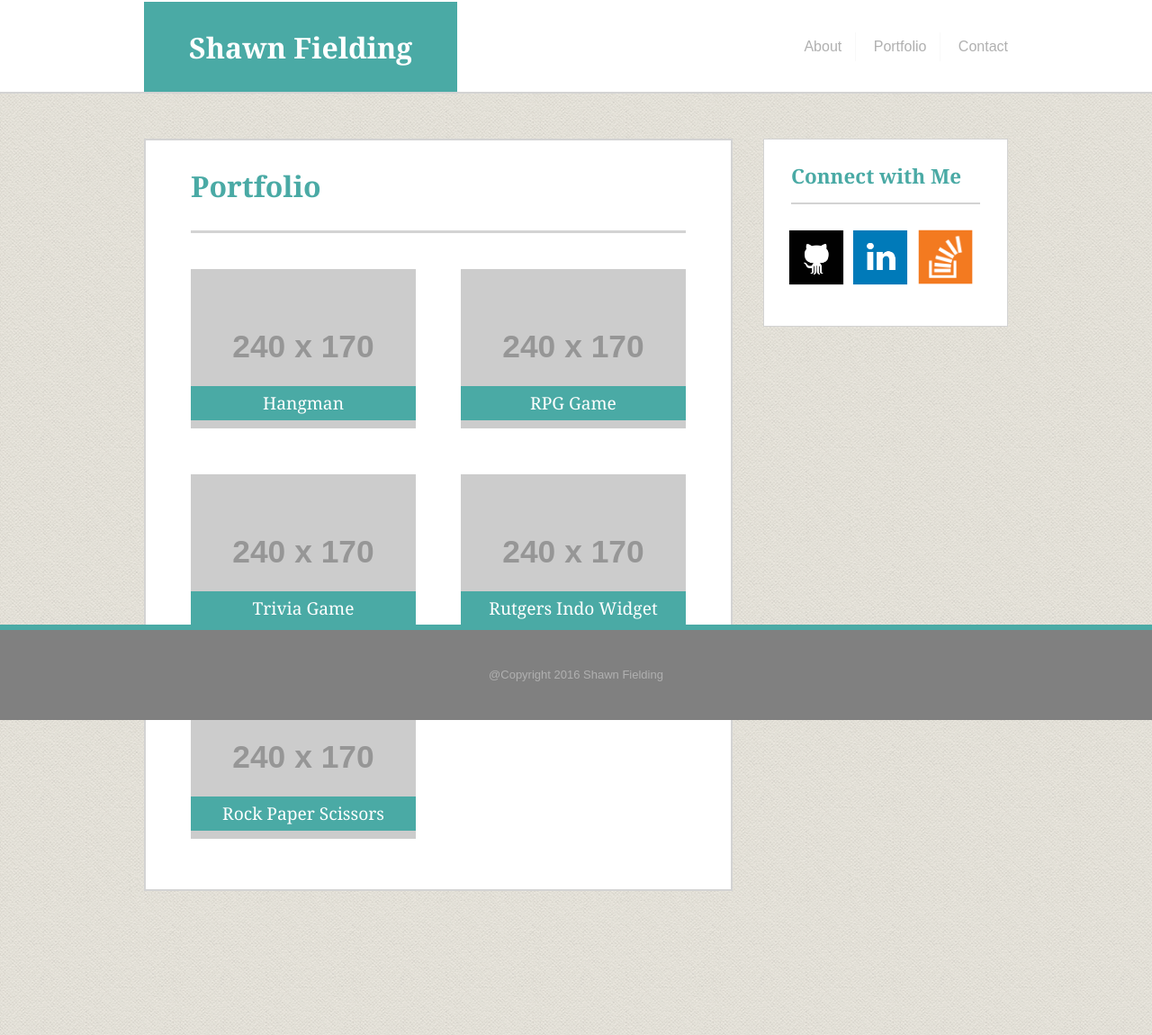
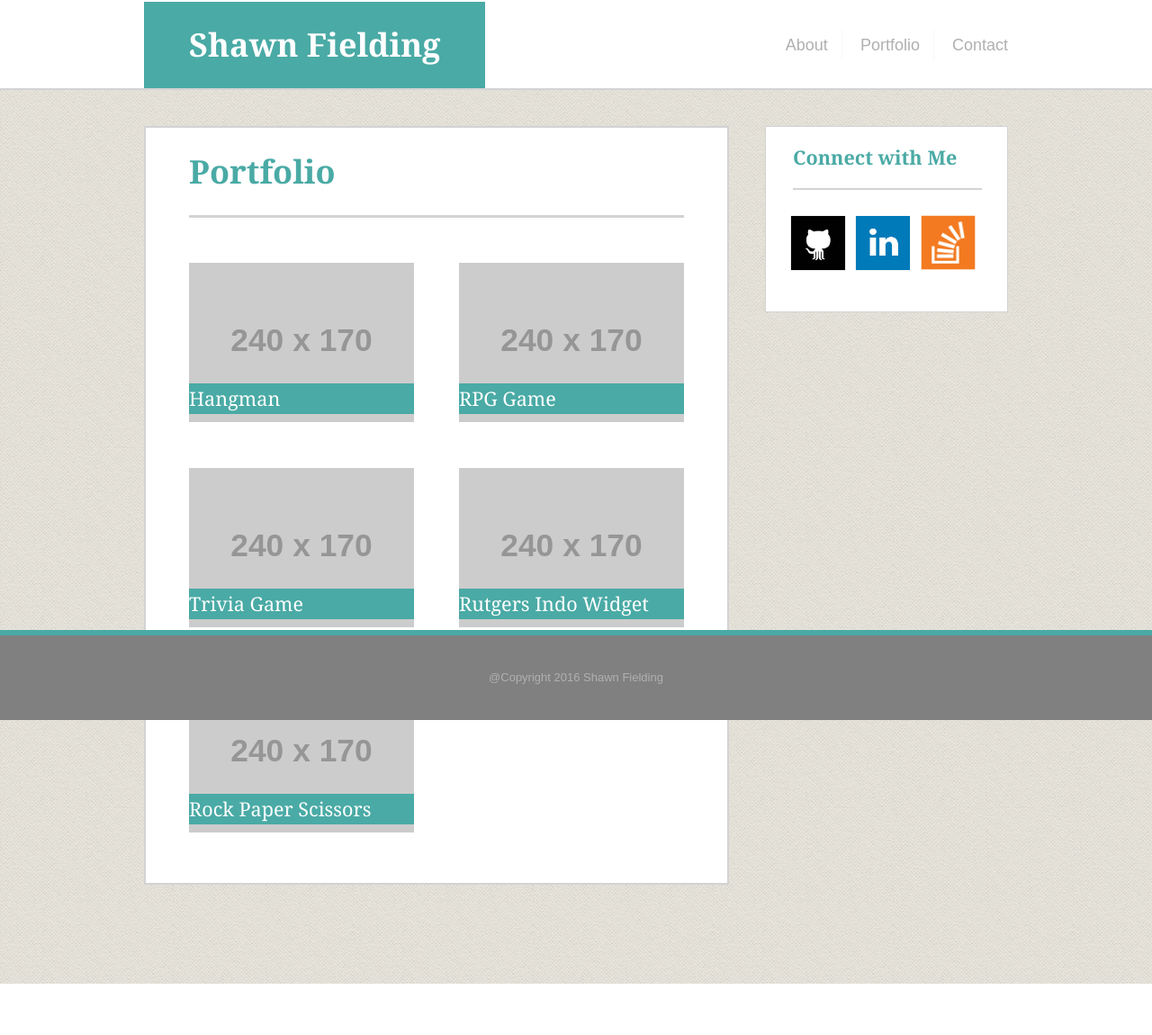
Before and after one commit to shawnfielding/Responsive-Portfolio, a PHP site: page /portfolio.html in a window 1280 px wide. Shown: the whole page at 90% size. After the commit the page ends 1093 px from the top, so only its background shows below. Run offline with PHP 8.4, Linux system fonts and the light colour scheme; grey boxes labelled with a size stand in for pictures from a placeholder-image service; some libraries are stand-ins or nearby versions.

Commit message:
Final Responsive

```diff
--- a/assets/css/style.css
+++ b/assets/css/style.css
@@ -1,5 +1,8 @@
 body {
     background: url("../images/seamless_paper_texture.png");
+}
+* {
+  box-sizing: border-box;
 }
 /*Altering text attributes*/
 a {
@@ -12,10 +15,11 @@ h1, h2, h3, h4{
 }
 
 h1, h2, h3{
-    float: left;
     font-weight: bold;
-    height: 30px;
-    line-height: 1em;
+    line-height: 100%;
+    position: relative;
+    top: 50%;
+    transform: translateY(-50%);
 }
 
 h1, h2{
@@ -30,39 +34,23 @@ h1, h4{
     color: white;
 }
 
-h1{
-    background-color: #4aaaa5;
-    padding: 35px 50px;
-    height: 30px;
+h3{
+    font-size: 1.2em;
 }
 
-h2{
-    padding-top:35px;
-}
-
-h3{
-    padding-top:30px;
-    font-size: 1.4em;
-}
 h4 {
-    text-align: center;
     font-size: larger;
     font-weight: 100;
 }
 
-ul{
-    list-style-type: none;
-    text-indent: 2em;
-}
+
 div{
-    color: rgb(176,176,176);
-    font-size: 16px;
-    line-height: 2;
+    color: #777;
+    font-size: 18px;
+    line-height: 34px;
     font-family: 'Arial', 'Helvetica Neue', Helvetica, sans-serif;
 }
-li{
-    line-height: 1.2em;
-}
+
 
 p::first-letter{
     font-size: larger;
@@ -70,6 +58,14 @@ p::first-letter{
     font-family: "Palatino Linotype", "Book Antiqua", Palatino, serif;
 
 }
+
+/*---------------------- general container affecting all pages--------*/
+.stuffcontainer {
+  width: 960px;
+  margin: auto;
+}
+
+
 /*----------------- Header Affecting All Pages ----------------*/
 header {
     background-color: white;
@@ -82,11 +78,21 @@ header {
 }
 
 #headcontent{
-    width: 960px;
-    height: 99%;
-    left: 0;
-    right: 0;
-    margin: auto;
+    height: 100%;
+    margin: 0 auto;
+}
+
+#headname{
+    float: left;
+    text-align: center;
+    padding-left: 50px;
+    padding-right: 50px;
+    height: 100%;
+    background-color: #4aaaa5;
+    line-height: 5px;
+    position: relative;
+    white-space: nowrap;
+
 }
 
 /*---------------- Navigation Affecting All Pages ---------*/
@@ -118,10 +123,9 @@ nav {
     border: none;
 }
 /*----------------- Content Area Affection all Pages -----------*/
-#container {
-    margin: 50px auto;
-    width: 960px;
+#bodycontent {
     overflow: auto;
+    margin-top: 40px;
 }
 
 #maincontent {
@@ -134,10 +138,9 @@ nav {
 }
 
 #maincontentheader {
-    display: block;
-    float: left;
+    /*display: block;*/
     white-space: nowrap;
-    margin:0px 50px 20px 50px;
+    margin: 0 auto ;
     width: 550px;
     height: 100px;
     border-bottom: 3px solid lightgray;
@@ -145,13 +148,12 @@ nav {
 
 #maincontentcontent {
     display: block;
-    float: left;
-    margin:0px 50px 0px 50px;
+    margin: 30px auto;
     width: 550px;
 }
 /*------------------- Contact Area Specifc ----------------*/
 #profile {
-    height: 200px;
+    width: 200px;
     float: left;
     margin-right: 20px;
 }
@@ -267,7 +269,7 @@ footer{
     background-color: gray;
     border-top: 6px solid #4aaaa5;
     font-size: small;
-    color: whitxe;
+    color: white;
     height: 100px;
 
 }
--- a/portfolio.html
+++ b/portfolio.html
@@ -2,14 +2,17 @@
 <html>
 <head>
 	<meta charset="utf-8">
+	<meta name="viewport" content="width=device-width, initial-scale=1">
 	<link rel="stylesheet" type="text/css" href="assets/css/reset.css">
 	<link rel="stylesheet" type="text/css" href="assets/css/style.css">
 	<title>Shawn Fielding's Portfolio</title>
 </head>
 <body>
 	<header>
-		<div id="headcontent">
-			<h1>Shawn Fielding</h1>
+		<div id="headcontent" class="stuffcontainer">
+			<div id="headname">
+				<h1>Shawn Fielding</h1>
+			</div>
 			<nav>
 				<div class="navlink"><a href="index.html">About</a></div>
 				<div class="navlink"><a href="portfolio.html">Portfolio</a></div>
@@ -17,8 +20,8 @@
 			</nav>
 		</div>
 	</header>
-	<div id="container">
-	<!-- The main content on this page is a bio plus a picture. -->
+	<div id="bodycontent" class="stuffcontainer">
+		<!-- The main content on this page is a bio plus a picture. -->
 		<section id="maincontent">
 			<div id="maincontentheader"><h2>Portfolio</h2></div>
 			<div id="maincontentcontent">
```
Also changed, not shown: other parts of assets/css/style.css (+127 -4 lines), contact.html (+6 -3 lines), index.html (+7 -4 lines), 3 other files.
